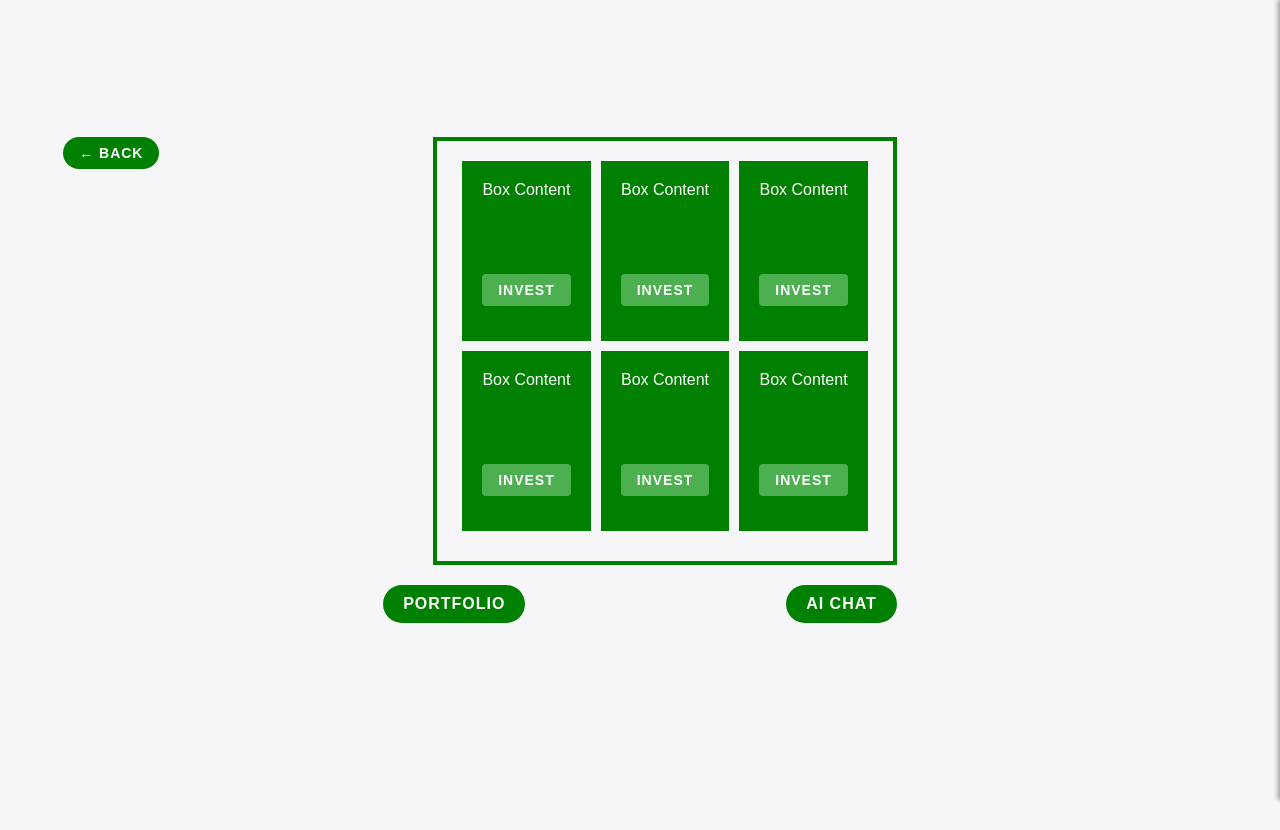
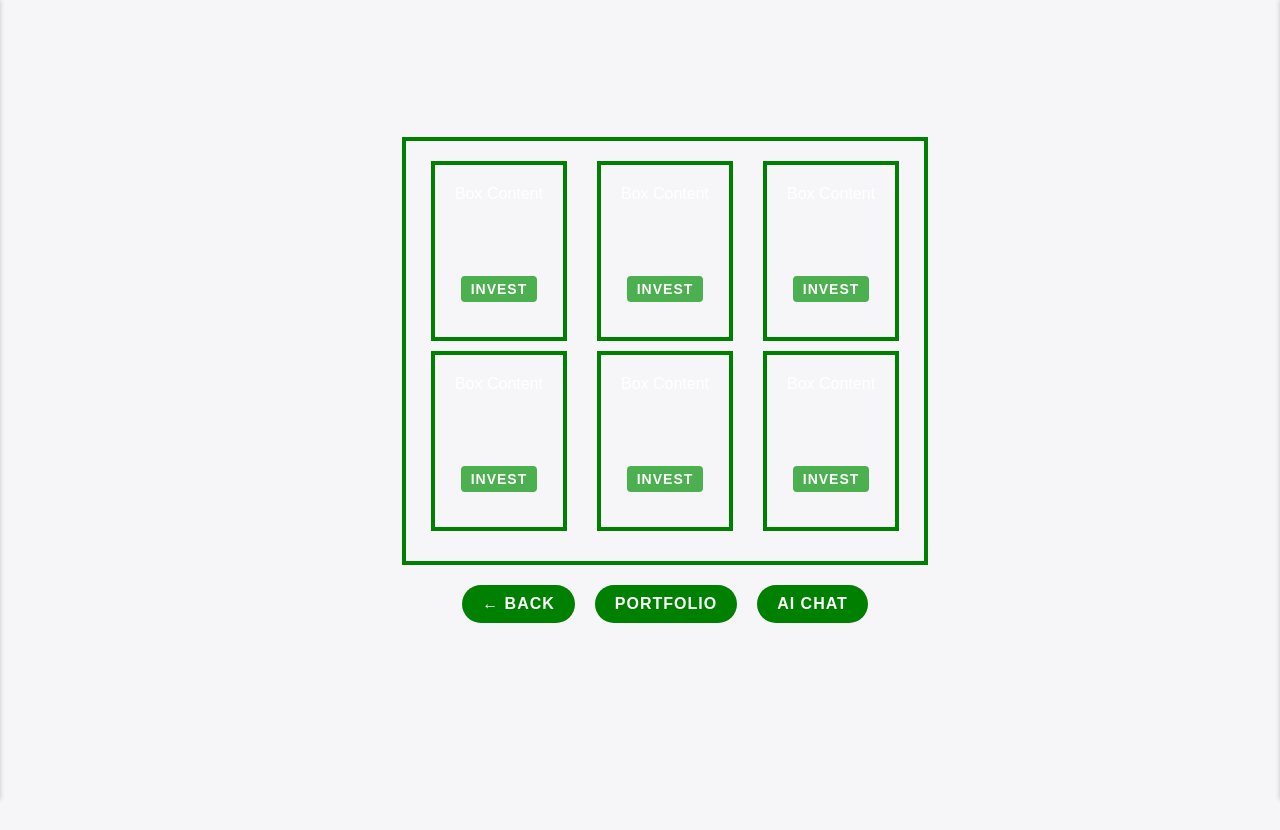
Before and after one commit to Praneethpshetty24/Breeze-Trading_webapp, a React (Create React App) app: page /stocks in a window 1280 px wide. Built offline with nearby package versions, Linux system fonts and the light colour scheme.

Commit message:
added and rendered components

```diff
--- /dev/null
+++ b/src/Component/Invest1/Invest1.jsx
@@ -0,0 +1,11 @@
+import React from 'react'
+
+function Invest1() {
+  return (
+    <div>
+        <h1>Hello1</h1>
+    </div>
+  )
+}
+
+export default Invest1
--- /dev/null
+++ b/src/Component/Invest1/Invest2.jsx
@@ -0,0 +1,9 @@
+import React from 'react'
+
+function Invest2() {
+  return (
+    <div><h1>Invest2</h1></div>
+  )
+}
+
+export default Invest2
--- /dev/null
+++ b/src/Component/Invest1/Invest3.jsx
@@ -0,0 +1,9 @@
+import React from 'react'
+
+function Invest3() {
+  return (
+    <div><h1>Invest3</h1></div>
+  )
+}
+
+export default Invest3
--- /dev/null
+++ b/src/Component/Invest1/Invest4.jsx
@@ -0,0 +1,9 @@
+import React from 'react'
+
+function Invest4() {
+  return (
+    <div><h1>Invest4</h1></div>
+  )
+}
+
+export default Invest4
--- /dev/null
+++ b/src/Component/Invest1/Invest5.jsx
@@ -0,0 +1,9 @@
+import React from 'react'
+
+function Invest5() {
+  return (
+    <div><h1>Invest5</h1></div>
+  )
+}
+
+export default Invest5
--- /dev/null
+++ b/src/Component/Invest1/Invest6.jsx
@@ -0,0 +1,9 @@
+import React from 'react'
+
+function Invest6() {
+  return (
+    <div><h1>Invest6</h1></div>
+  )
+}
+
+export default Invest6
--- a/src/Component/List/Stocks.jsx
+++ b/src/Component/List/Stocks.jsx
@@ -7,6 +7,12 @@ function Stocks() {
   const [isSidebarOpen, setIsSidebarOpen] = useState(false);
   const [isPortfolioOpen, setIsPortfolioOpen] = useState(false);
   const [message, setMessage] = useState('');
+  const [portfolioData, setPortfolioData] = useState({
+    currentAmount: 0,
+    investedAmount: 0,
+    totalReturns: 0,
+    addedStocks: []
+  });
 
   const handleBackClick = () => {
     navigate(-1); // Navigate to the previous page
@@ -14,12 +20,10 @@ function Stocks() {
 
   const toggleSidebar = () => {
     setIsSidebarOpen(!isSidebarOpen);
-    setIsPortfolioOpen(false); // Close Portfolio sidebar if open
   };
 
   const togglePortfolio = () => {
     setIsPortfolioOpen(!isPortfolioOpen);
-    setIsSidebarOpen(false); // Close AI Chat sidebar if open
   };
 
   const closeSidebar = () => {
@@ -42,42 +46,80 @@ function Stocks() {
     setMessage('');
   };
 
+  const handleInvestClick = (index) => {
+    // Determine the path based on index
+    switch (index) {
+      case 0:
+        navigate('/invest1');
+        break;
+      case 1:
+        navigate('/invest2');
+        break;
+      case 2:
+        navigate('/invest3');
+        break;
+      case 3:
+        navigate('/invest4');
+        break;
+      case 4:
+        navigate('/invest5');
+        break;
+      case 5:
+        navigate('/invest6');
+        break;
+      default:
+        break;
+    }
+  };
+
   return (
     <div className="stocks-container">
-      <button className="back-button" onClick={handleBackClick}>
-        ← Back
-      </button>
       <div className="boxes-wrapper">
         <div className="box-row">
           <div className="box">
             <div>Box Content</div>
-            <button className="invest-button">Invest</button>
+            <button className="invest-button" onClick={() => handleInvestClick(0)}>
+              Invest
+            </button>
           </div>
           <div className="box">
             <div>Box Content</div>
-            <button className="invest-button">Invest</button>
+            <button className="invest-button" onClick={() => handleInvestClick(1)}>
+              Invest
+            </button>
           </div>
           <div className="box">
             <div>Box Content</div>
-            <button className="invest-button">Invest</button>
+            <button className="invest-button" onClick={() => handleInvestClick(2)}>
+              Invest
+            </button>
           </div>
         </div>
         <div className="box-row">
           <div className="box">
             <div>Box Content</div>
-            <button className="invest-button">Invest</button>
+            <button className="invest-button" onClick={() => handleInvestClick(3)}>
+              Invest
+            </button>
           </div>
           <div className="box">
             <div>Box Content</div>
-            <button className="invest-button">Invest</button>
+            <button className="invest-button" onClick={() => handleInvestClick(4)}>
+              Invest
+            </button>
           </div>
           <div className="box">
             <div>Box Content</div>
-            <button className="invest-button">Invest</button>
+            <button className="invest-button" onClick={() => handleInvestClick(5)}>
+              Invest
+            </button>
           </div>
         </div>
       </div>
       <div className="button-wrapper">
+        <button className="back-button" onClick={handleBackClick}>
+          ← Back
+        </button>
         <button className="portfolio-button" onClick={togglePortfolio}>
           Portfolio
         </button>
@@ -86,17 +128,30 @@ function Stocks() {
         </button>
       </div>
       {/* Portfolio Sidebar */}
-      <div className={`sidebar ${isPortfolioOpen ? 'open' : ''}`}>
+      <div className={`sidebar left-sidebar ${isPortfolioOpen ? 'open' : ''}`}>
         <button className="close-button" onClick={closePortfolio}>
           ✕ {/* Close symbol (close button) */}
         </button>
         <div className="sidebar-content">
           <h3>Portfolio</h3>
-          {/* Add your portfolio content here */}
+          <div className="portfolio-box">
+            <p>Current Amount: <span>{portfolioData.currentAmount}</span></p>
+            <p>Invested Amount: <span>{portfolioData.investedAmount}</span></p>
+            <p>Total Returns: <span>{portfolioData.totalReturns}</span></p>
+          </div>
+          <div className="stocks-list">
+            <h4>My Added Stocks:</h4>
+            {/* Placeholder for added stocks */}
+            {portfolioData.addedStocks.map((stock, index) => (
+              <div key={index} className="stock-item">
+                {stock}
+              </div>
+            ))}
+          </div>
         </div>
       </div>
       {/* AI Chat Sidebar */}
-      <div className={`sidebar ${isSidebarOpen ? 'open' : ''}`}>
+      <div className={`sidebar right-sidebar ${isSidebarOpen ? 'open' : ''}`}>
         <button className="close-button" onClick={closeSidebar}>
           ✕ {/* Close symbol (close button) */}
         </button>
--- a/src/Component/List/stocks.css
+++ b/src/Component/List/stocks.css
@@ -1,38 +1,24 @@
 .stocks-container {
   padding: 20px;
   position: relative; /* Ensure relative positioning for sidebar */
-  }
-
-  .back-button {
-    background-color: green;
-    color: white;
-    border: none;
-    padding: 8px 16px;
-    cursor: pointer;
-    font-size: 14px;
-    position: absolute; /* Positioning the button */
-    top: 20px;
-    left: 10px; /* Adjusted left position */
-  }
-
-  .back-button:hover {
-    background-color: darkgreen;
 }
 
 .boxes-wrapper {
   border: 4px solid green; /* Increased border width */
   padding: 20px;
   margin-left: 50px; /* Adjusted margin to leave space for back button */
+  text-align: center; /* Center align content */
 }
 
 .box-row {
   display: flex;
-    justify-content: space-between;
+  justify-content: center; /* Center align items */
+  gap: 20px; /* Gap between items */
   margin-bottom: 10px;
 }
 
 .box {
-    background-color: green;
+  border: 4px solid green; /* Green border */
   color: white;
   padding: 20px;
   text-align: center;
@@ -44,18 +30,20 @@
   height: 180px;
   width: calc(31% - 10px); /* Adjusted width */
   box-sizing: border-box;
+  background-color: transparent; /* Transparent background */
 }
 
 .invest-button {
   align-self: flex-end;
+  padding: 5px 10px; /* Smaller padding */
+  font-size: 14px; /* Smaller font size */
 }
 
-  .button-wrapper {
-    display: flex;
-    justify-content: space-between;
-    margin-top: 20px;
+.invest-button:hover {
+  background-color: darkgreen;
 }
 
+.back-button,
 .portfolio-button,
 .ai-chat-button {
   background-color: green;
@@ -64,8 +52,12 @@
   padding: 10px 20px;
   cursor: pointer;
   font-size: 16px;
+  margin: 0 10px; /* Adjust horizontal margin for spacing */
+  text-align: center; /* Center align text */
+  transition: background-color 0.3s ease, color 0.3s ease, border-color 0.3s ease; /* Smooth transitions */
 }
 
+.back-button:hover,
 .portfolio-button:hover,
 .ai-chat-button:hover {
   background-color: darkgreen;
@@ -75,17 +67,28 @@
 .sidebar {
   position: fixed;
   top: 0;
-    right: -300px; /* Initially off-screen */
   width: 300px;
   height: 100%;
   background-color: #f0f0f0;
-    box-shadow: -2px 0 5px rgba(0, 0, 0, 0.2); /* Shadow for sidebar */
-    transition: right 0.3s ease-in-out; /* Smooth transition */
+  box-shadow: 0 0 5px rgba(0, 0, 0, 0.2); /* Shadow for sidebar */
+  transition: transform 0.3s ease-in-out; /* Smooth transition */
   z-index: 1000; /* Ensure sidebar is above other content */
 }
 
-  .sidebar.open {
-    right: 0; /* Slide in when .open class is added */
+.right-sidebar {
+  right: -300px; /* Initially off-screen */
+}
+
+.right-sidebar.open {
+  transform: translateX(-300px); /* Slide in when .open class is added */
+}
+
+.left-sidebar {
+  left: -300px; /* Initially off-screen */
+}
+
+.left-sidebar.open {
+  transform: translateX(300px); /* Slide in when .open class is added */
 }
 
 .close-button {
@@ -97,9 +100,63 @@
   border: none;
   padding: 5px;
   cursor: pointer;
-    font-size: 18px;
 }
-  .back-button {
-    /* Other styles */
-    left: -300px; /* Adjust this value to move the button further left */
+
+/* Additional styles for portfolio and AI chat buttons */
+.portfolio-button {
+  background-color: green;
+  color: white;
+  border: none;
+  padding: 10px 20px;
+  cursor: pointer;
+  font-size: 16px;
+  text-align: center; /* Center align text */
 }
+
+.portfolio-button:hover {
+  background-color: darkgreen;
+}
+
+.ai-chat-button {
+  background-color: green;
+  color: white;
+  border: none;
+  padding: 10px 20px;
+  cursor: pointer;
+  font-size: 16px;
+  text-align: center; /* Center align text */
+}
+
+.ai-chat-button:hover {
+  background-color: darkgreen;
+}
+
+/* Additional styles for sidebar content */
+.sidebar-content {
+  padding: 20px;
+}
+
+/* Additional styles for portfolio box and stock items */
+.portfolio-box {
+  border: 1px solid #ccc;
+  padding: 10px;
+  margin-bottom: 20px;
+  background-color: white;
+}
+
+.stocks-list {
+  margin-top: 20px;
+}
+
+.stock-item {
+  padding: 5px;
+  border-bottom: 1px solid #ccc;
+}
+
+.button-wrapper {
+  display: flex;
+  justify-content: center; /* Align buttons horizontally centered */
+  align-items: center; /* Align buttons vertically centered */
+  margin-top: 20px; /* Adjust top margin as needed */
+  margin-left: 50px; /* Adjust left margin to move buttons to the right */
+}
--- a/src/index.js
+++ b/src/index.js
@@ -1,5 +1,5 @@
 import React from 'react';
-import ReactDOM from 'react-dom/client';
+import ReactDOM from 'react-dom';
 import './index.css';
 import App from './App';
 import reportWebVitals from './reportWebVitals';
@@ -8,6 +8,12 @@ import SignUp from './Component/Login/SignUp';
 import SignIn from './Component/Login/SignIn';
 import Protected from './Component/Protected/Protected';
 import Home from './Component/Main/Home';
+import Invest1 from './Component/Invest1/Invest1'; // Import Invest1.jsx
+import Invest2 from './Component/Invest1/Invest2'; // Import Invest2.jsx
+import Invest3 from './Component/Invest1/Invest3'; // Import Invest3.jsx
+import Invest4 from './Component/Invest1/Invest4'; // Import Invest4.jsx
+import Invest5 from './Component/Invest1/Invest5'; // Import Invest5.jsx
+import Invest6 from './Component/Invest1/Invest6'; // Import Invest6.jsx
 import Stocks from './Component/List/Stocks'; // Corrected import path
 
 const root = ReactDOM.createRoot(document.getElementById('root'));
@@ -20,8 +26,15 @@ root.render(
           <Route path="signin" element={<SignIn />} />
         </Route>
         <Route path="/home" element={<Home />} />
-        <Route path="/protected" element={<App />} />
-        <Route path="/stocks" element={<Stocks />} /> {/* Corrected import path */}
+        <Route path="/protected" element={<Protected />} />
+        <Route path="/stocks" element={<Stocks />} />
+        {/* Routes for Investment pages */}
+        <Route path="/invest1" element={<Invest1 />} />
+        <Route path="/invest2" element={<Invest2 />} />
+        <Route path="/invest3" element={<Invest3 />} />
+        <Route path="/invest4" element={<Invest4 />} />
+        <Route path="/invest5" element={<Invest5 />} />
+        <Route path="/invest6" element={<Invest6 />} />
       </Routes>
     </BrowserRouter>
   </React.StrictMode>
```
Lines whose indentation alone changed are shown as unchanged.
